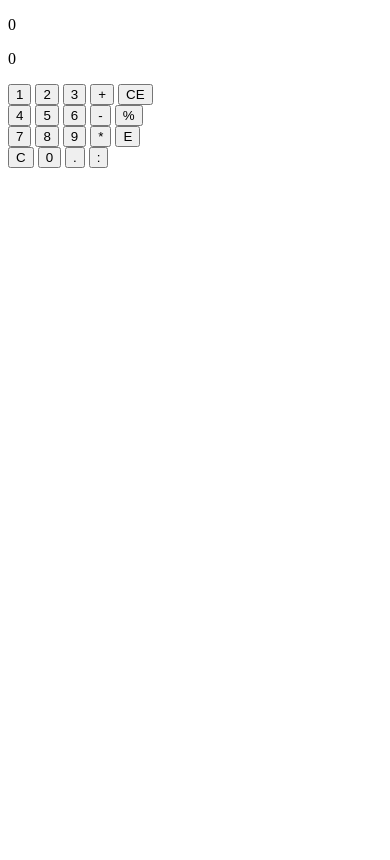
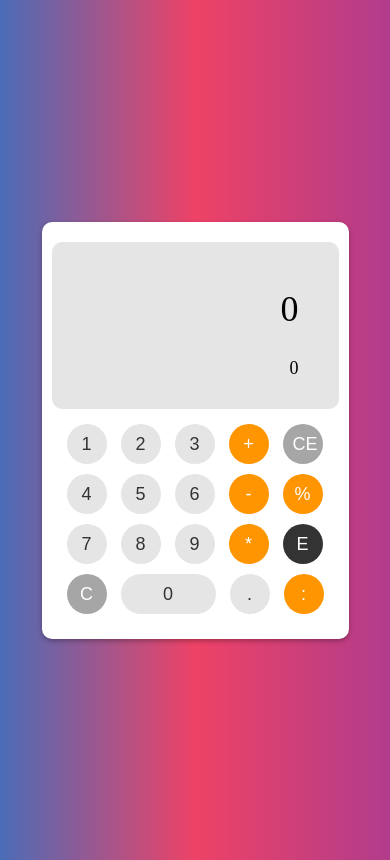
Before and after one commit to WSZiB-1K312-PO/CalculatorJS, a plain HTML site: page index.html in a window 390 px wide. Drawn offline with Linux system fonts and the light colour scheme.

Commit message:
Working calculator with created UI

```diff
--- a/css/main.css
+++ b/css/main.css
@@ -0,0 +1,167 @@
+body{
+  background: linear-gradient(to right, #4b6cb7, #ee4266, #b13c8b);
+}
+
+.page {
+  display: flex;
+  justify-content: center;
+  align-items: center;
+  height: 100vh;
+}
+
+.calculator {
+  display: flex;
+  flex-direction: column;
+  justify-content: center;
+  align-items: center;
+  padding: 20px;
+  background-color: #fff;
+  border-radius: 10px;
+  box-shadow: 0 2px 5px rgba(0, 0, 0, 0.3);
+}
+
+.container {
+  width: 400px;
+  height: 200px;
+  display: flex;
+  flex-direction: column;
+  justify-content: center;
+  align-items: flex-end;
+  margin-bottom: 20px;
+  background-color: #e5e5e5;
+  border-radius: 10px;
+}
+
+#result {
+  padding-right: 30px;
+  font-size: 56px;
+  margin-bottom: 10px;
+  text-align: right;
+}
+
+#number {
+  padding-right: 30px;
+  font-size: 24px;
+  margin-bottom: 20px;
+  text-align: right;
+}
+
+button {
+  font-size: 24px;
+  padding: 20px;
+  margin: 5px;
+  border: none;
+  border-radius: 100px;
+  background-color: #e5e5e5;
+  color: #333;
+  cursor: pointer;
+  width: 70px;
+  height: 70px;
+}
+
+button:hover {
+  background-color: #ccc;
+}
+
+button:active {
+  box-shadow: inset 0 0 10px rgba(0, 0, 0, 0.2);
+}
+
+button#enter-button {
+  background-color: #333333;
+  color: #ffffff;
+}
+
+button#enter-button:active {
+  box-shadow: inset 0 0 10px rgba(0, 0, 0, 0.2);
+}
+
+button#remove-all-button {
+  background-color: #a6a6a6;
+  color: #fff;
+}
+
+button#remove-all-button:hover {
+  background-color: #8c8c8c;
+}
+
+button#remove-all-button:active {
+  box-shadow: inset 0 0 10px rgba(0, 0, 0, 0.2);
+}
+
+button#remove-last-char-button {
+  background-color: #a6a6a6;
+  color: #fff;
+}
+
+button#remove-last-char-button:hover {
+  background-color: #8c8c8c;
+}
+
+button#remove-last-char-button:active {
+  box-shadow: inset 0 0 10px rgba(0, 0, 0, 0.2);
+}
+
+button#dot-button {
+  font-size: 36px;
+  padding: 10px 28px;
+  width: 72px;
+}
+
+button#zero-button {
+  width: 150px;
+}
+
+button#divide-button,
+button#multiply-button,
+button#minus-button,
+button#plus-button,
+button#percent-button {
+  background-color: #ff9500;
+  color: #fff;
+
+}
+
+@media only screen and (max-width: 600px) {
+  .container {
+    width: 100%;
+    height: auto;
+    padding: 10px;
+    margin-bottom: 10px;
+  }
+
+  #result {
+    font-size: 36px;
+  }
+
+  #number {
+    font-size: 18px;
+  }
+
+  button {
+    font-size: 18px;
+    width: 40px;
+    height: 40px;
+    padding: 10px;
+  }
+
+  button#dot-button {
+    font-size: 18px;
+    width: 40px;
+    height: 40px;
+    padding: 10px;
+  }
+
+
+  button#enter-button {
+    background-color: #333333;
+    color: #fff;
+    font-size: 18px;
+  }
+
+  button#zero-button {
+    background-color: #e5e5e5;
+    color: #333;
+    width: 95px;
+  }
+}
--- a/index.html
+++ b/index.html
@@ -14,8 +14,10 @@
 <body>
   <div class="page">
     <section class="calculator">
-      <p id="result">0</p>
-      <p id="number">0</p>
+      <div class="container">
+        <p id="result">0</p>
+        <p id="number">0</p>
+      </div>
       <div>
         <div>
           <button type="button" id="one-button">1</button>
--- a/js/main.js
+++ b/js/main.js
@@ -34,30 +34,30 @@ document.querySelector("#dot-button").addEventListener("click", () => {
 
 document.querySelector("#remove-last-char-button").addEventListener("click", () => {
   const element = document.querySelector("#number");
-  element.innerText = element.innerText.substring(0, element.innerText.length - 1);
+  element.innerText= element.innerText.substring(0, element.innerText.length -1);
 
-  if(element.innerText.length === 0) {
-    element.innerText = '0';
+  if(element.innerText.length === 0){
+    element.innerText = "0";
   }
 });
 
 document.querySelector("#remove-all-button").addEventListener("click", () => {
-  document.querySelector("#result").innerText = '0';
-  document.querySelector("#number").innerText = '0';
+  document.querySelector("#result").innerText = "0";
+  document.querySelector("#number").innerText = "0";
 });
 
 document.querySelector("#enter-button").addEventListener("click", () => {
   document.querySelector("#result").innerText = document.querySelector("#number").innerText;
-  document.querySelector("#number").innerText = '0';
+  document.querySelector("#number").innerText = "0";
 });
 
 function operationClickListener(operation) {
   return () => {
-    const resultElement = document.querySelector("#result");
-    const numberElement = document.querySelector("#number");
+    const result = document.querySelector("#result");
+    const number = document.querySelector("#number");
 
-    resultElement.innerText = Math.round(operation(parseFloat(resultElement.innerText), parseFloat(numberElement.innerText)) * 100000) / 100000;
-    numberElement.innerText = '0';
+    result.innerText = Math.round(operation(parseFloat(result.innerText), parseFloat(number.innerText)) * 100000)/100000;
+    number.innerText = "0";
   }
 }
 
@@ -65,4 +65,3 @@ document.querySelector("#plus-button").addEventListener("click", operationClickL
 document.querySelector("#minus-button").addEventListener("click", operationClickListener((a, b) => a - b));
 document.querySelector("#multiply-button").addEventListener("click", operationClickListener((a, b) => a * b));
 document.querySelector("#divide-button").addEventListener("click", operationClickListener((a, b) => a / b));
-document.querySelector("#percent-button").addEventListener("click", operationClickListener((a, b) => a * (b / 100)));
```
